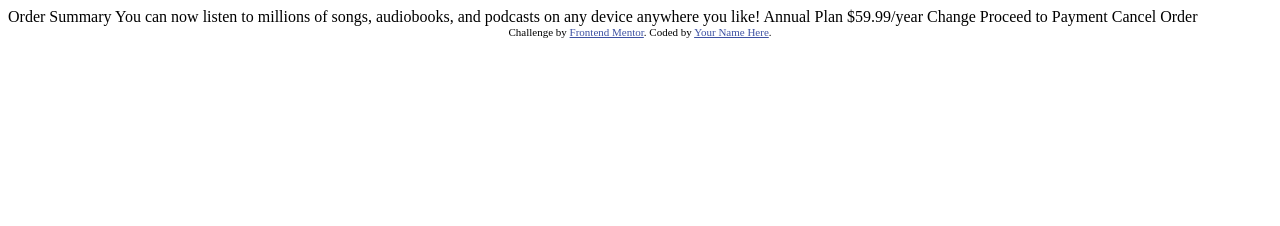
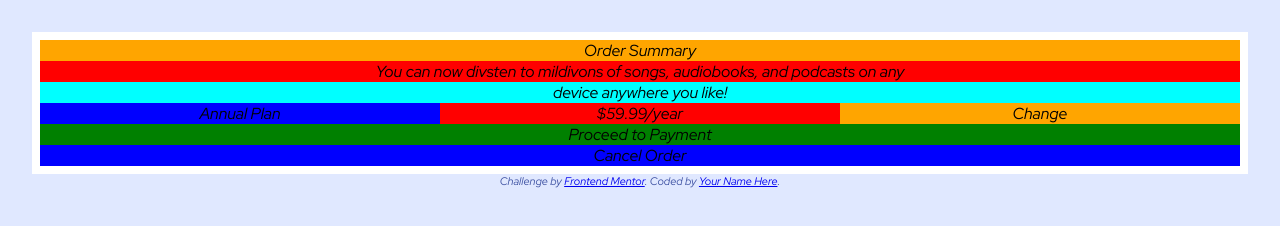
Before and after one commit to tonage72/order-summary-component-main, a plain HTML site: page order-summary-component-main/index.html in a window 1280 px wide. Drawn offline with Linux system fonts and the light colour scheme.

Commit message:
Grid layout done.

```diff
--- /dev/null
+++ b/order-summary-component-main/css/styles.css
@@ -0,0 +1,73 @@
+@import url('https://fonts.googleapis.com/css2?family=Red+Hat+Display:ital@1&display=swap');
+
+* {
+	margin: 0;
+	padding: 0;
+	box-sizing: border-box;
+}
+
+ul {
+	list-style: none;
+}
+
+html {
+	font-family: 'Red Hat Display', sans-serif;
+}
+
+body {
+	background-color: hsl(225, 100%, 94%);
+	padding: 2rem;
+}
+
+.card {
+	display: grid;
+	grid-template-columns: 1fr 1fr 1fr;
+	padding: .5rem;
+	text-align: center;
+	background-color: white;
+}
+
+.card div:first-child {
+	background-color: orange;
+	grid-column: span 3;
+}
+
+.card div:nth-child(2) {
+	background-color: red;
+	grid-column: span 3;
+}
+
+.card div:nth-child(3) {
+	background-color: aqua;
+	grid-column: span 3;
+}
+
+.card div:nth-child(4) {
+	background-color: blue;
+}
+
+.card div:nth-child(5) {
+	background-color: red;
+}
+
+.card div:nth-child(6) {
+	background-color: orange;
+}
+
+.card div:nth-child(7) {
+	background-color: green;
+	grid-column: span 3;
+}
+
+.card div:nth-child(8) {
+	background-color: blue;
+	grid-column: span 3;
+}
+
+
+
+.attribution {
+	font-size: 11px;
+	text-align: center;
+	color: hsl(228, 45%, 44%);
+}
--- a/order-summary-component-main/index.html
+++ b/order-summary-component-main/index.html
@@ -3,32 +3,21 @@
 <head>
   <meta charset="UTF-8">
   <meta name="viewport" content="width=device-width, initial-scale=1.0"> <!-- displays site properly based on user's device -->
-
   <link rel="icon" type="image/png" sizes="32x32" href="./images/favicon-32x32.png">
-
+  <link rel="stylesheet" href="css/styles.css">
   <title>Frontend Mentor | Order summary card</title>
-
-  <!-- Feel free to remove these styles or customise in your own stylesheet 👍 -->
-  <style>
-    .attribution { font-size: 11px; text-align: center; }
-    .attribution a { color: hsl(228, 45%, 44%); }
-  </style>
 </head>
 <body>
-
-  Order Summary
-
-  You can now listen to millions of songs, audiobooks, and podcasts on any
-  device anywhere you like!
-
-  Annual Plan
-  $59.99/year
-
-  Change
-
-  Proceed to Payment
-  Cancel Order
-
+  <div class="card">
+      <div class="">Order Summary</div>
+      <div class="">You can now divsten to mildivons of songs, audiobooks, and podcasts on any </div>
+      <div class="">device anywhere you like!</div>
+      <div class="">Annual Plan</div>
+      <div class="">$59.99/year</div>
+      <div class="">Change</div>
+      <div class="">Proceed to Payment</div>
+      <div class="">Cancel Order</div>
+  </div>
   <div class="attribution">
     Challenge by <a href="https://www.frontendmentor.io?ref=challenge" target="_blank">Frontend Mentor</a>.
     Coded by <a href="#">Your Name Here</a>.
```
